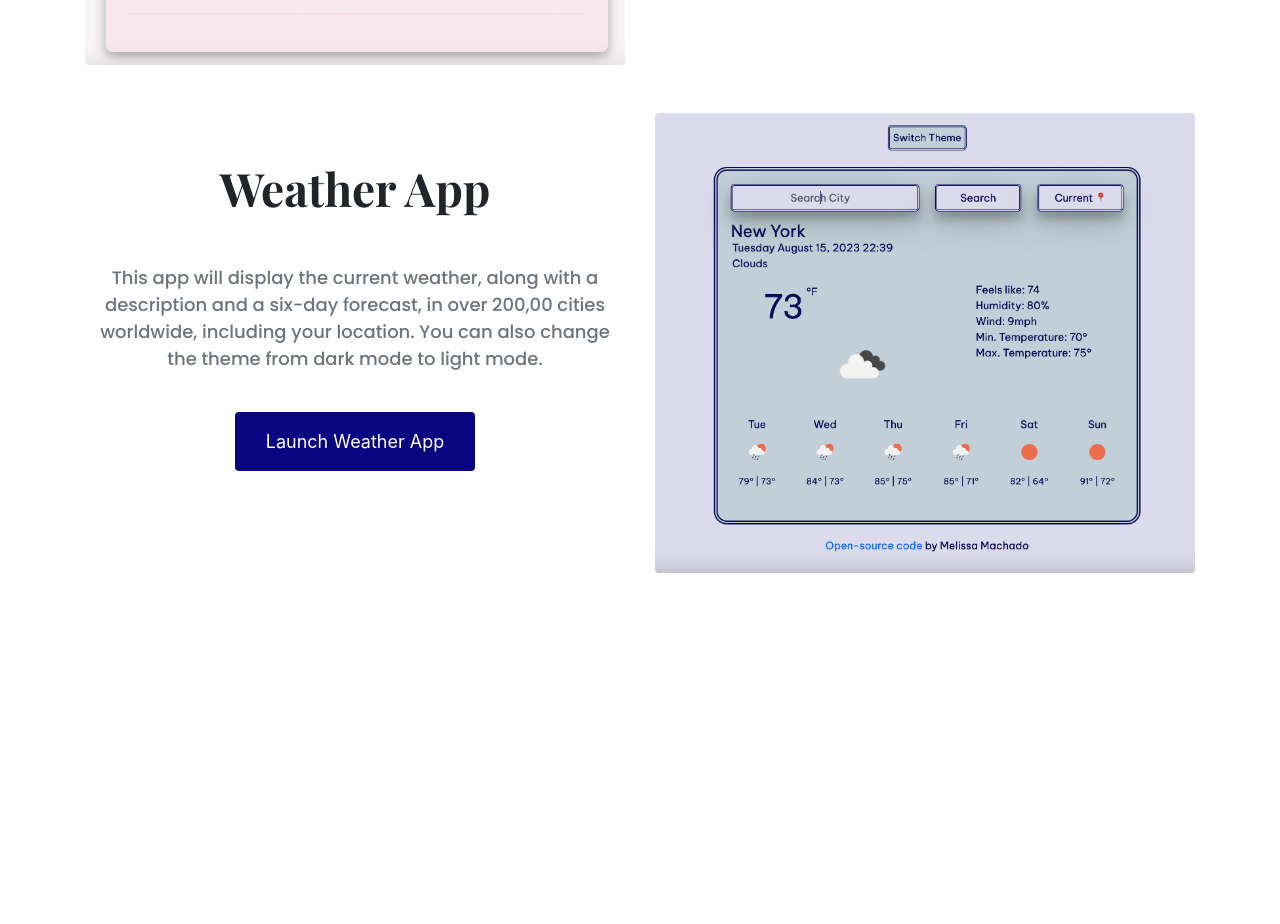
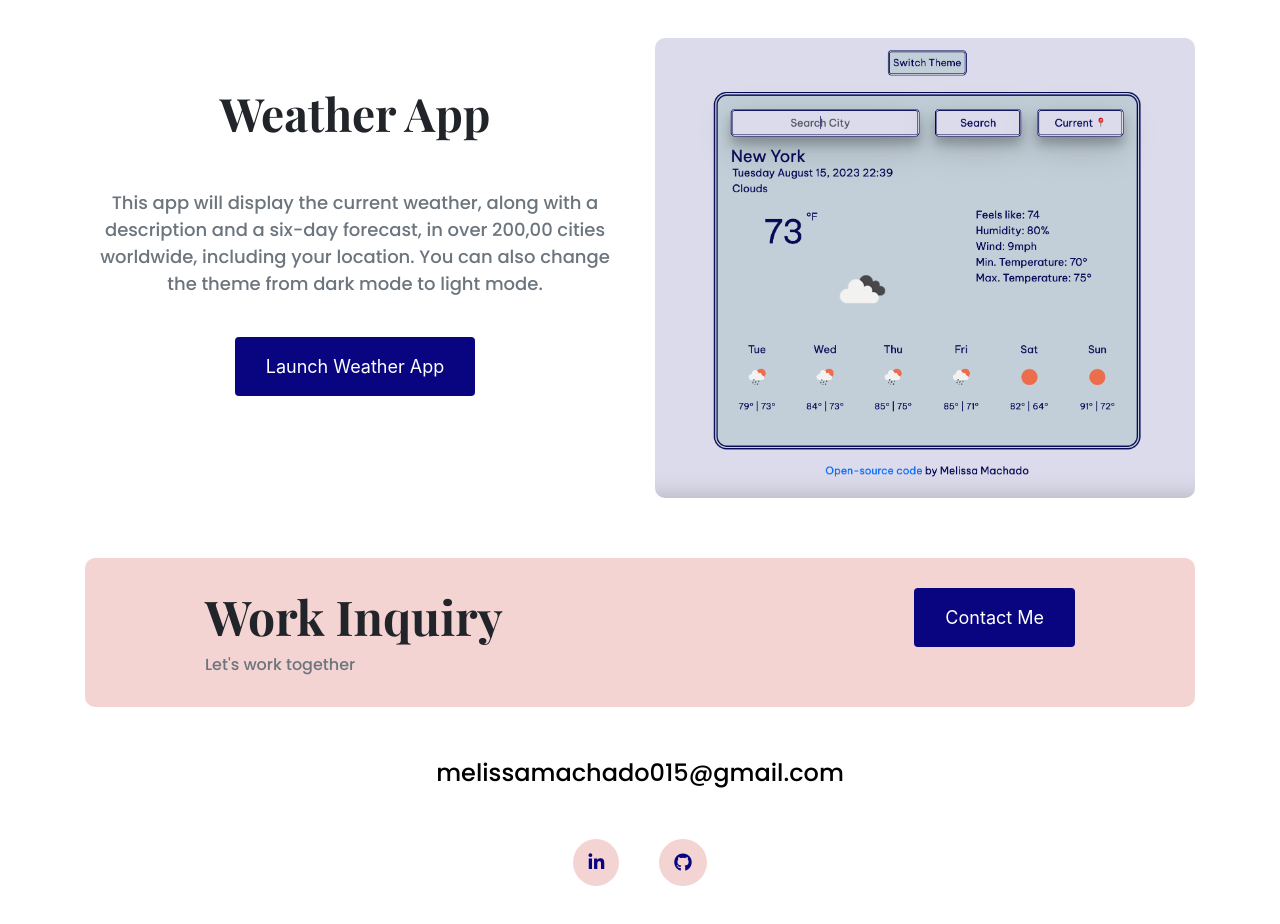
Before and after one commit to meli-mac/portfolio-project, a plain HTML site: page projects.html in a window 1280 px wide. Shown: the part 940-1864 px from the top of the page. Before the commit the page ends 1561 px from the top, so only its background shows below. Drawn offline with nearby package versions, Linux system fonts and the light colour scheme.

Commit message:
Added footer to all html pages (except contact.html)

```diff
--- a/css/styles.css
+++ b/css/styles.css
@@ -32,16 +32,11 @@ nav li {
   line-height: 42px;
 }
 
-.logo {
+nav .logo {
   max-height: 70px;
 }
 
-.nav-logo {
-  font-size: 30px;
-  font-family: var(--default-font-family);
-}
-
-.nav-links {
+ul .nav-links {
   font-size: 16px;
   font-family: var(--default-font-family);
 }
@@ -120,12 +115,12 @@ nav li {
   padding: 50px 20px;
 }
 
-.content-heading {
+.content-hero .content-heading {
   font-family: var(--heading-font-family);
   font-size: 72px;
 }
 
-.project-paragraph {
+.content-hero .project-paragraph {
   font-family: var(--default-font-family);
   font-size: 20px;
   color: #46458c;
@@ -139,6 +134,10 @@ nav li {
 .project-description {
   font-family: var(--default-font-family);
   font-size: 18px;
+}
+
+.images {
+  border-radius: 10px;
 }
 
 .contact-hero {
@@ -157,6 +156,54 @@ nav li {
 .contact-info {
   font-size: 18px;
 }
+
+footer {
+  margin: 60px 0;
+}
+
+footer .contact-box {
+  background-color: var(--secondary-color);
+  padding: 30px 120px;
+  border-radius: 10px;
+}
+
+footer h4 {
+  font-size: 48px;
+  font-family: var(--heading-font-family);
+}
+
+footer .contact-box p {
+  margin: 0;
+  font-family: var(--default-font-family);
+}
+
+footer .email-link {
+  text-decoration: none;
+  color: black;
+  font-size: 24px;
+  font-family: var(--default-font-family);
+  text-align: center;
+}
+
+footer .email-link:hover {
+  color: var(--branding-color);
+}
+
+footer .social-links a {
+  margin: 0 20px;
+  color: var(--branding-color);
+  background-color: var(--secondary-color);
+  padding: 10px 15px;
+  font-size: 18px;
+  border-radius: 50%;
+  transition: all 100ms ease-in-out;
+}
+
+footer .social-links a:hover {
+  color: var(--secondary-color);
+  background-color: var(--branding-color);
+}
+
 @media (max-width: 900px) {
   nav ul {
     padding-left: 55px;
--- a/projects.html
+++ b/projects.html
@@ -67,14 +67,6 @@
       <p class="text-center project-paragraph">
         Take a look at some projects I have completed (including this webpage).
       </p>
-      <div class="text-center">
-        <a
-          href="contact.html"
-          target="_blank"
-          class="btn mt-3 btn-branding btn-hover"
-          >Contact Me</a
-        >
-      </div>
     </div>
     <div class="container">
       <div class="row mt-5">
@@ -82,7 +74,7 @@
           <img
             src="images/World Clock App.png"
             alt="World Clock App"
-            class="img-fluid rounded"
+            class="img-fluid images"
           />
         </div>
         <div class="col">
@@ -125,10 +117,36 @@
           <img
             src="images/Weather App.png"
             alt="Weather App"
-            class="img-fluid rounded"
+            class="img-fluid images"
           />
         </div>
       </div>
+      <footer>
+        <div class="contact-box justify-content-between mb-5 d-none d-md-flex">
+          <div>
+            <h4>Work Inquiry</h4>
+            <p class="text-muted">Let's work together</p>
+          </div>
+          <div>
+            <a href="" class="btn btn-branding">Contact Me</a>
+          </div>
+        </div>
+        <div class="d-flex justify-content-center mb-5">
+          <a href="mailto:melissamachado015@gmail.com" class="email-link"
+            >melissamachado015@gmail.com</a
+          >
+        </div>
+        <div class="social-links d-flex justify-content-center">
+          <a
+            href="https://www.linkedin.com/in/melissa-c-4a566718b/"
+            target="_blank"
+            ><i class="fa-brands fa-linkedin-in"></i
+          ></a>
+          <a href="https://github.com/meli-mac" target="_blank"
+            ><i class="fa-brands fa-github"></i
+          ></a>
+        </div>
+      </footer>
     </div>
   </body>
 </html>
```
Also changed, not shown: index.html (+17 -0 lines), resume.html (+28 -0 lines).
